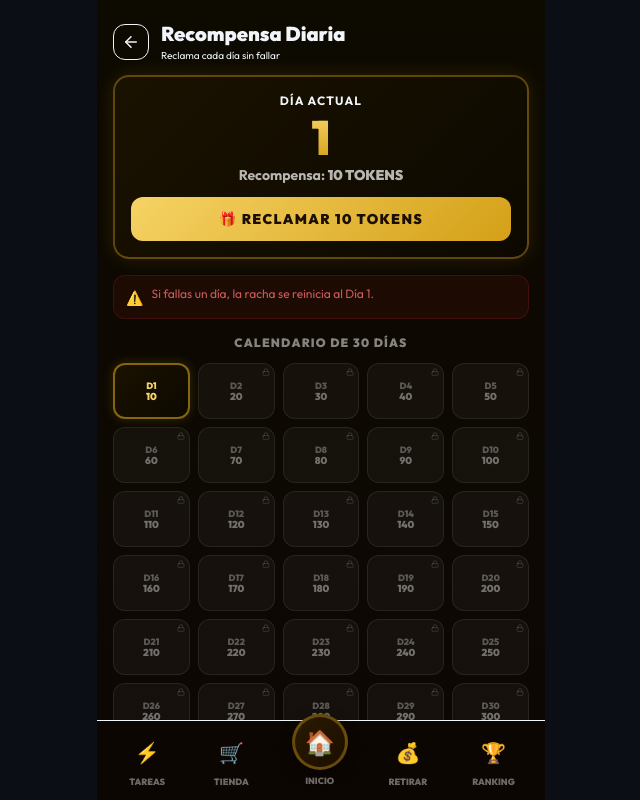
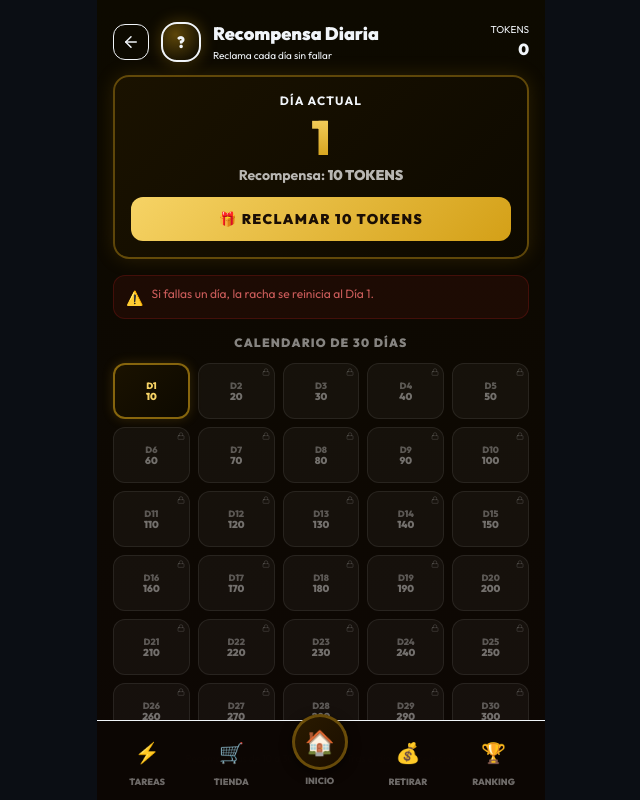
Before and after one commit to sprinttops00/bitvegas-casino00, a React (Vite) app: page /daily-reward in a window 1280 px wide. Shown: the whole page, without its empty margins (319-959 px from the left). Built offline with nearby package versions, Linux system fonts and the light colour scheme; no server answers; the database is empty.

Commit message:
Update 01 DailyReward.jsx

```diff
--- a/src/pages/DailyReward.jsx
+++ b/src/pages/DailyReward.jsx
@@ -4,6 +4,7 @@ import { userDB, dailyRewardsDB } from '@/lib/db'
 import { ArrowLeft, CheckCircle, Lock } from 'lucide-react'
 import { Link } from 'react-router-dom'
 import { motion } from 'framer-motion'
+import Avatar from '@/components/Avatar'
 
 const TOTAL_DAYS = 30
 const getDayReward = (day) => day * 10
@@ -65,9 +66,14 @@ export default function DailyReward() {
         <Link to="/" className="w-9 h-9 rounded-xl bg-secondary/60 border border-border flex items-center justify-center shrink-0">
           <ArrowLeft size={18} />
         </Link>
-        <div>
-          <h1 className="text-xl font-black text-foreground">Recompensa Diaria</h1>
+        <Avatar src={player?.photo_url} name={player?.username || player?.first_name} size={40} />
+        <div className="flex-1">
+          <h1 className="text-lg font-black text-foreground">Recompensa Diaria</h1>
           <p className="text-[10px] text-muted-foreground">Reclama cada día sin fallar</p>
+        </div>
+        <div className="text-right">
+          <div className="text-[10px] text-muted-foreground">TOKENS</div>
+          <div className="text-base font-black text-primary">{(player?.tokens || 0).toLocaleString()}</div>
         </div>
       </div>
 
```
